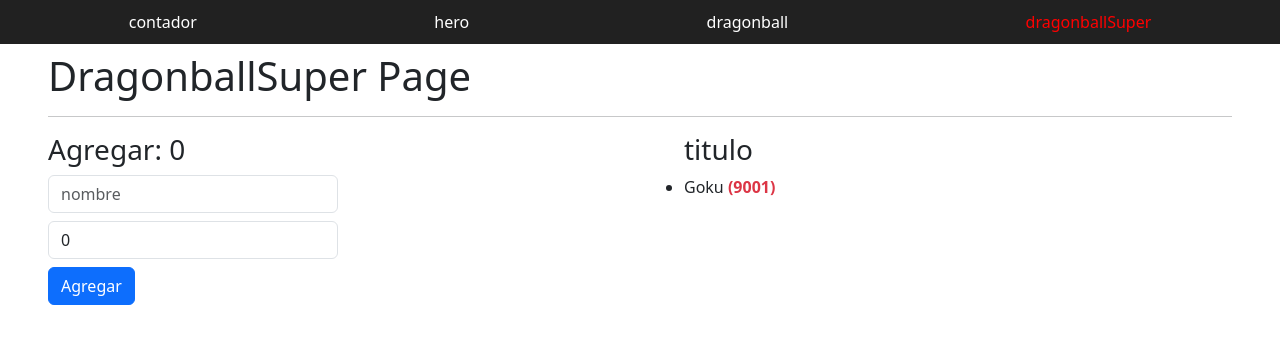
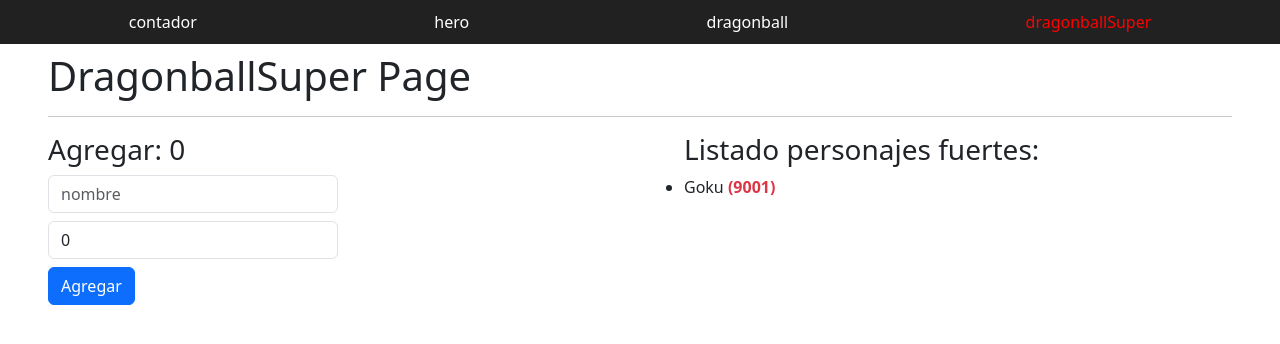
Before and after one commit to Marisabel-Condori/angular-bases2025, an Angular app: page /dragonball-super in a window 1280 px wide. Shown: the top 344 px of the page. Built offline with nearby package versions, Linux system fonts and the light colour scheme.

Commit message:
output y service

```diff
--- a/src/app/components/add-character/add-character.ts
+++ b/src/app/components/add-character/add-character.ts
@@ -1,4 +1,4 @@
-import { ChangeDetectionStrategy, Component, input, signal } from '@angular/core';
+import { Component, input, output, signal } from '@angular/core';
 import { Character } from '../../interfaces/character.interface';
 
 @Component({
@@ -7,24 +7,26 @@
   templateUrl: './add-character.html',
 })
 export class AddCharacter {
-  name = signal('')
-  power = signal(0)
+  name = signal('');
+  power = signal(0);
+
+  newCharacter = output<Character>();
 
   addCharacter() {
-    if (!this.name() || !this.power() || this.power() <= 0) { return; }
-
-    console.log(`${this.name()} - ${this.power()}`);
-
-    const newCharacter: Character = { id: 100, name: this.name(), power: this.power() }
-
-   // this.characters.update(list => [...list, newCharacter]);
-   console.log(newCharacter);
-
+    if (!this.name() || !this.power() || this.power() <= 0) {
+      return;
+    }
+    const newCharacter: Character = {
+      id: Math.floor(Math.random() * 1000),
+      name: this.name(),
+      power: this.power(),
+    };
+    this.newCharacter.emit(newCharacter);
     this.resetFields();
   }
 
   resetFields() {
-    this.name.set("")
-    this.power.set(0)
+    this.name.set('');
+    this.power.set(0);
   }
 }
--- a/src/app/components/dragonball/character-list/dragonball-character-list.html
+++ b/src/app/components/dragonball/character-list/dragonball-character-list.html
@@ -1,9 +1,13 @@
 <ul>
-  <h3>titulo</h3>
+  <h3>{{ listName() }}</h3>
   @for (character of characters(); track character.id) { @if (character.power>500) {
   <li>
     <span>{{ character.name }} </span>
-    <strong [class.text-danger]="character.power > 9000" strong [class.text-primary]="character.power < 9000">
+    <strong
+      [class.text-danger]="character.power > 9000"
+      strong
+      [class.text-primary]="character.power < 9000"
+    >
       ({{ character.power }})
     </strong>
   </li>
--- a/src/app/pages/dragonballSuper/dragonball-super.html
+++ b/src/app/pages/dragonballSuper/dragonball-super.html
@@ -3,10 +3,10 @@
 
 <section class="row">
   <div class="col-12 col-sm-6">
-    <add-character/>
+    <add-character (newCharacter)="dragonballService.addCharacter($event)" />
   </div>
 
   <div class="col-12 col-sm-6">
-    <dragonball-character-list listName="Listado personajes fuertes:" [characters]="characters()"/>
+    <dragonball-character-list listName="Listado personajes fuertes:" [characters]="dragonballService.characters()" />
   </div>
 </section>
--- a/src/app/pages/dragonballSuper/dragonball-super.ts
+++ b/src/app/pages/dragonballSuper/dragonball-super.ts
@@ -1,7 +1,7 @@
-import { Component, signal } from '@angular/core';
-import { Character } from '../../interfaces/character.interface';
+import { DragonballService } from './../../services/dragonball.service';
+import { Component, inject } from '@angular/core';
 import { DragonballharacterList } from '../../components/dragonball/character-list/dragonball-character-list';
-import { AddCharacter } from "../../components/add-character/add-character";
+import { AddCharacter } from '../../components/add-character/add-character';
 
 @Component({
   selector: 'app-dragonball-super',
@@ -9,9 +9,5 @@
   imports: [DragonballharacterList, AddCharacter],
 })
 export class DragonballSuper {
-
-  characters = signal<Character[]>([
-    { id: 1, name: 'Goku', power: 9001 },
-  ]);
-
+  public dragonballService = inject(DragonballService);
 }
--- /dev/null
+++ b/src/app/services/dragonball.service.ts
@@ -0,0 +1,11 @@
+import { Injectable, signal } from '@angular/core';
+import { Character } from '../interfaces/character.interface';
+
+@Injectable({ providedIn: 'root' })
+export class DragonballService {
+  characters = signal<Character[]>([{ id: 1, name: 'Goku', power: 9001 }]);
+
+  addCharacter(character: Character) {
+    this.characters.update((list) => [...list, character]);
+  }
+}
```
